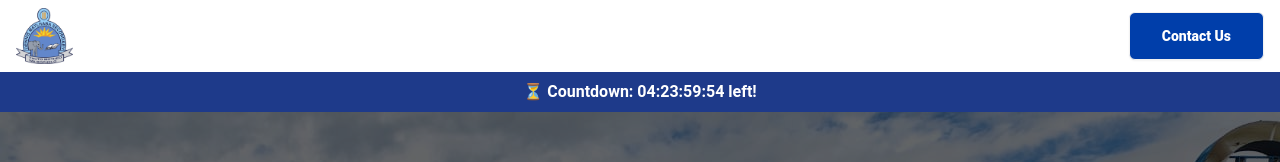
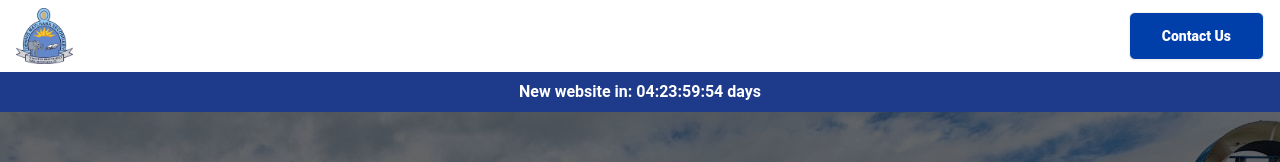
Before and after one commit to Prashely/Health-Zone-Gym, a React (Vite) app: page / in a window 1280 px wide. Shown: the top 162 px of the page. Built offline with nearby package versions, Linux system fonts and the light colour scheme.

Commit message:
Update NavBar.jsx

```diff
--- a/src/assets/components/ui/NavBar.jsx
+++ b/src/assets/components/ui/NavBar.jsx
@@ -66,11 +66,11 @@ const NavBar = () => {
 
       {/* Countdown Bar */}
       <div className="w-full bg-blue-900 text-white text-center font-bold py-2">
-        ⏳ Countdown:{" "}
+        New website in:{" "}
         {`${formatTime(timeLeft.days)}:${formatTime(timeLeft.hours)}:${formatTime(
           timeLeft.minutes
         )}:${formatTime(timeLeft.seconds)}`}{" "}
-        left!
+        days
       </div>
     </>
   );
```
